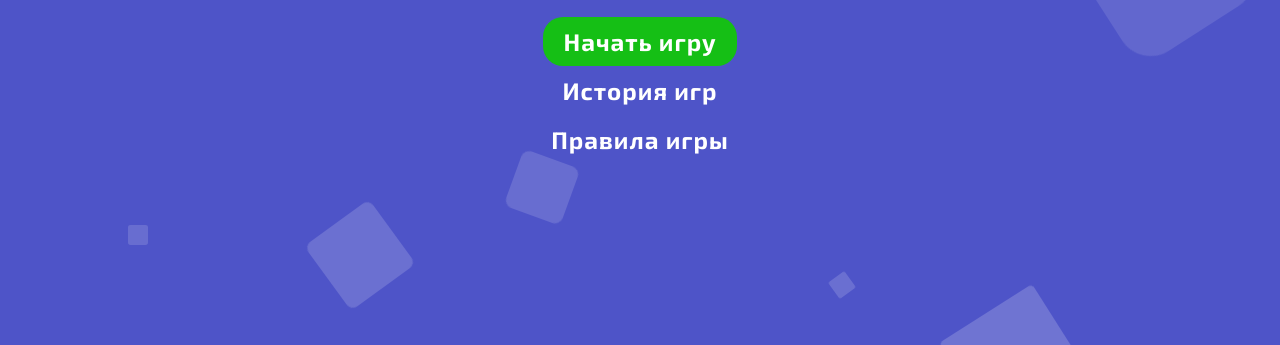
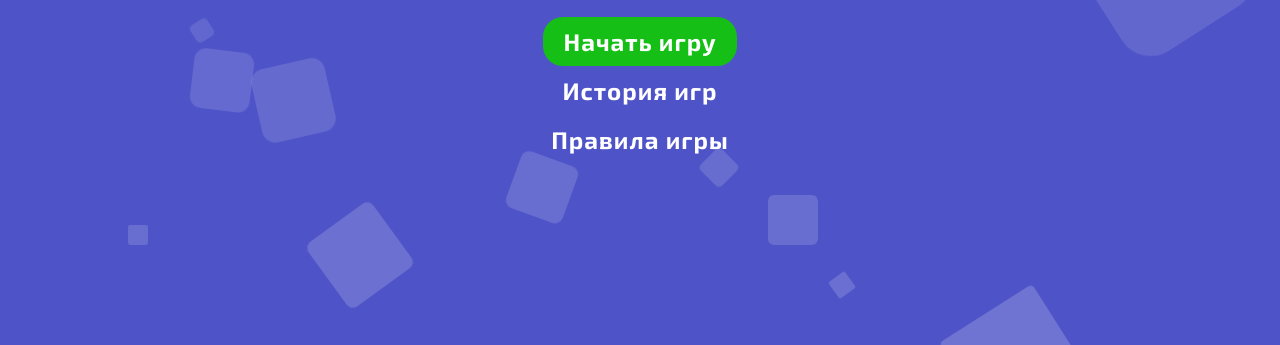
Before and after one commit to KDarenskii/cut-cut-cut-studying, a plain HTML site: page index.html in a window 1280 px wide. Shown: the part 455-800 px from the top of the page. Drawn offline with Linux system fonts and the light colour scheme.

Commit message:
changed animation

```diff
--- a/animation.css
+++ b/animation.css
@@ -115,6 +115,42 @@
     animation-duration: 11s;
 }
 
+.circles li:nth-child(11) {
+    left: 20%;
+    width: 75px;
+    height: 75px;
+    animation-delay: 0s;
+    animation-duration: 14s;
+}
+.circles li:nth-child(12) {
+    left: 55%;
+    width: 30px;
+    height: 30px;
+    animation-delay: 0s;
+    animation-duration: 16s;
+}
+.circles li:nth-child(13) {
+    left: 15%;
+    width: 60px;
+    height: 60px;
+    animation-delay: 0s;
+    animation-duration: 13s;
+}
+.circles li:nth-child(14) {
+    left: 15%;
+    width: 20px;
+    height: 20px;
+    animation-delay: 0s;
+    animation-duration: 11s;
+}
+.circles li:nth-child(15) {
+    left: 60%;
+    width: 50px;
+    height: 50px;
+    animation-delay: 0s;
+    animation-duration: 20s;
+}
+
 @keyframes animate {
     0% {
         transform: translateY(0) rotate(0deg);
--- a/index.html
+++ b/index.html
@@ -19,6 +19,11 @@
         <div class="page">
             <div class="area">
                 <ul class="circles">
+                    <li></li>
+                    <li></li>
+                    <li></li>
+                    <li></li>
+                    <li></li>
                     <li></li>
                     <li></li>
                     <li></li>
```
